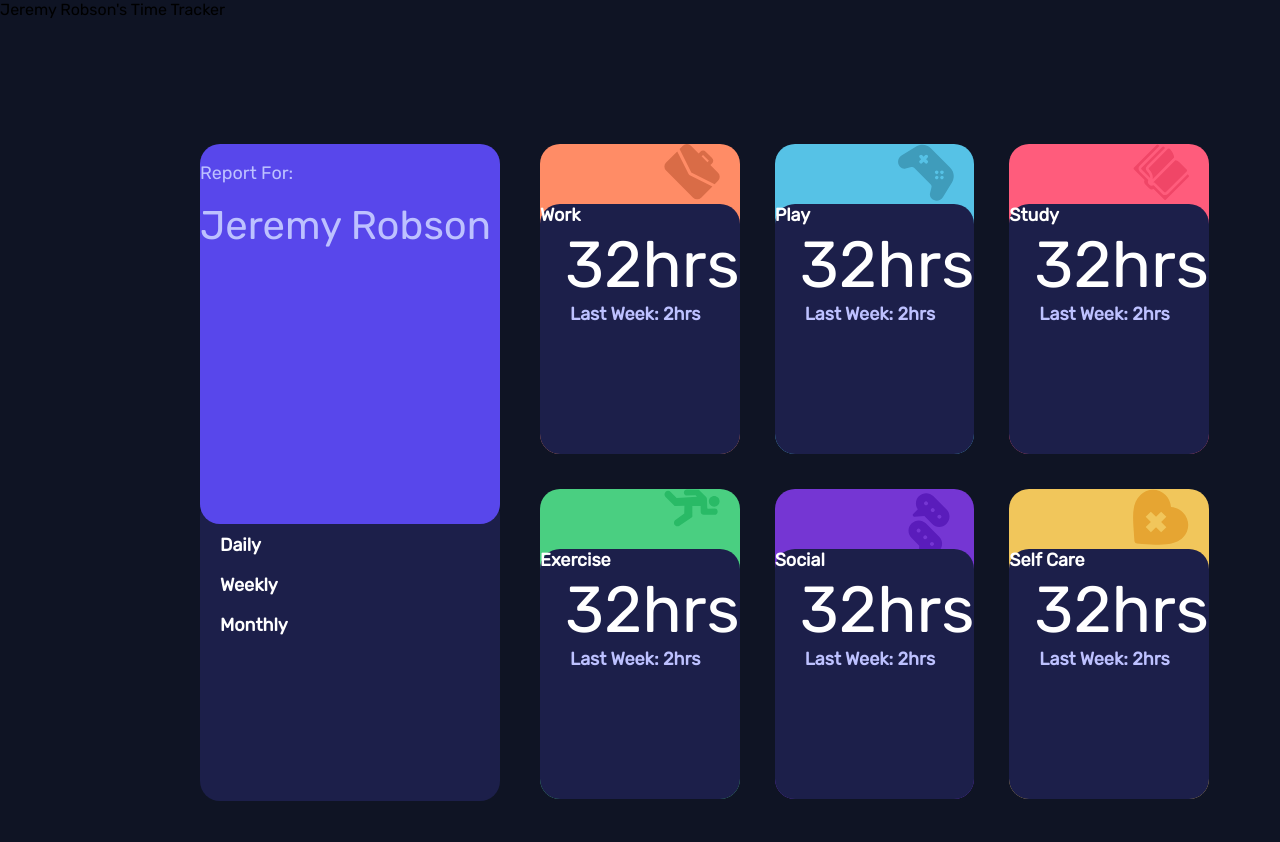
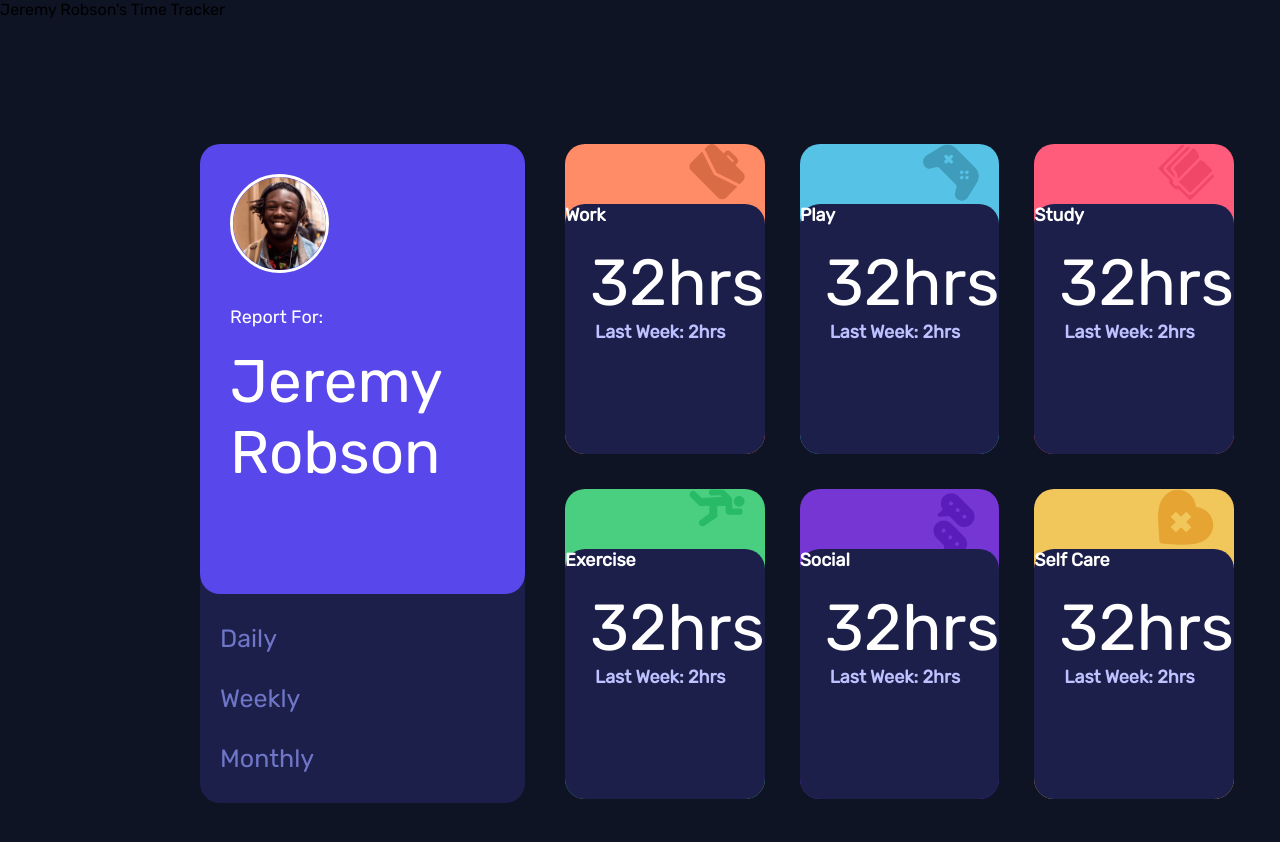
Before and after one commit to tova-moskowitz/time-tracker, a React (Create React App) app: page / in a window 1280 px wide. Shown: the top 842 px of the page. Built offline with nearby package versions, Linux system fonts and the light colour scheme.

Commit message:
add profile pic

```diff
--- a/src/components/Card.js
+++ b/src/components/Card.js
@@ -11,7 +11,7 @@ function Card({ title, iconComponent }) {
         <Icon />
       </div>
       <div className="title">
-        {title}
+        <p>{title}</p>
         <div className="hours">
           <p className="currentHours">32hrs</p>
           <p className="previousHours">Last Week: 2hrs</p>
--- a/src/components/UserProfileCard.js
+++ b/src/components/UserProfileCard.js
@@ -1,8 +1,10 @@
 import "../style/App.css";
+import ProfilePic from "../images/image-jeremy.png";
 
 function UserProfileCard({ user }) {
   return (
     <div className="profile">
+      <img className="profilePic" src={ProfilePic} alt="" />
       <p>Report For:</p>
       {user}
       <div className="timeframes">
--- a/src/style/App.css
+++ b/src/style/App.css
@@ -27,7 +27,7 @@ body {
 
 .wrapper {
   display: grid;
-  grid-template-columns: 300px 1fr;
+  grid-template-columns: 325px 1fr;
   margin: 125px 200px;
 }
 
@@ -37,13 +37,22 @@ body {
   flex-direction: column;
   border-radius: var(--icon-card-border-radius);
   background: var(--blue);
-  color: var(--pale-blue);
-  font-size: 40px;
-  height: 380px;
+  /* color: var(--pale-blue); */
+  color: white;
+  font-size: 60px;
+  height: 390px;
+  padding: 30px;
 }
 
 .profile p {
+  font-weight: 100;
   font-size: 18px;
+}
+
+.profilePic {
+  width: 35%;
+  border-radius: 50%;
+  border: 3px white solid;
 }
 
 .timeframes {
@@ -53,9 +62,22 @@ body {
   background: var(--dark-blue);
   font-family: Rubik;
   text-align: left;
-  padding: 20px;
   border-radius: var(--icon-card-border-radius);
-  height: 265px;
+  width: 285px;
+  height: 200px;
+  margin-top: 75px;
+  margin-left: -30px;
+  padding: 33px 20px 7px 20px;
+}
+
+.timeframes p {
+  color: var(--desaturated-blue);
+  font-size: 25px;
+  line-height: 35px;
+}
+
+.timeframes:hover > p {
+  color: white;
 }
 
 .cards {
@@ -72,9 +94,6 @@ body {
   font-weight: 700;
   font-size: 18px;
   border-radius: var(--icon-card-border-radius);
-}
-.timeframes {
-  margin-top: 247px;
 }
 
 .icon {
```
